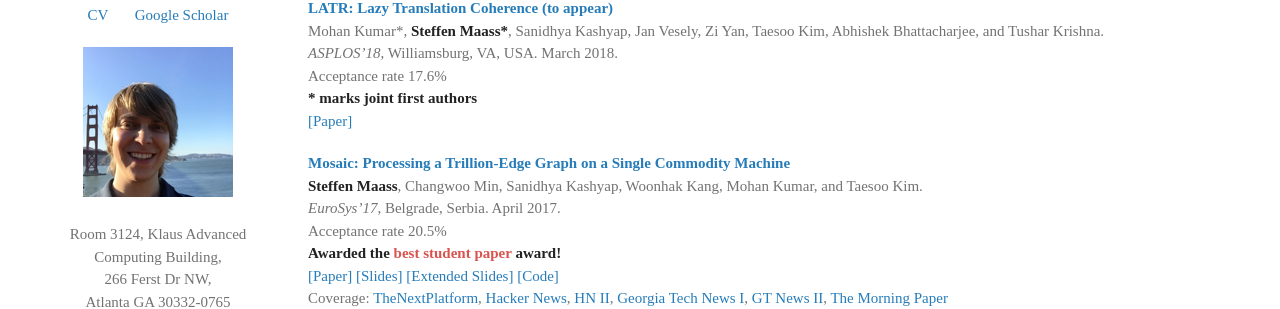
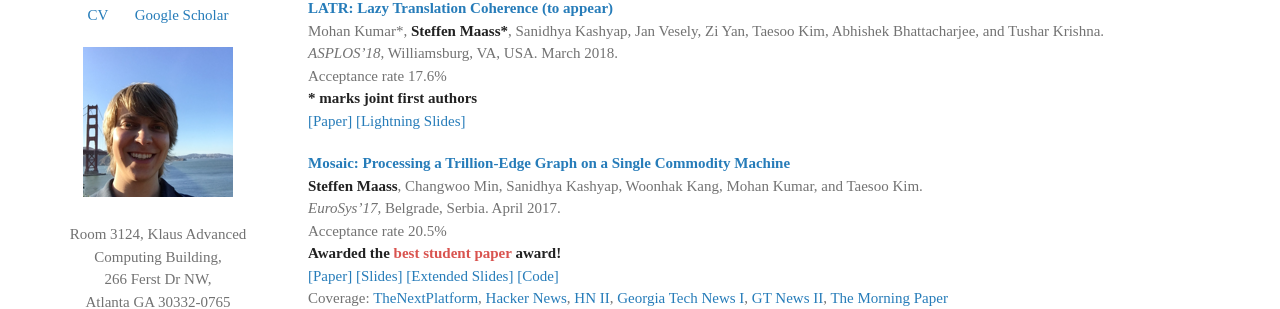
Before and after one commit to steffen-maass/steffen-maass.github.io, a Jekyll site: the page built from index.md, in a window 1280 px wide and 900 px high, scrolled down 423 px. Shown: the part 147-456 px from the top of the window. Built offline with Jekyll 4.4.1, drawn with Linux system fonts in a browser that asks for light colours; our own code applies the rules of GitHub Pages for plain Markdown files.

Commit message:
Add Latr lightning talk

```diff
--- a/index.md
+++ b/index.md
@@ -29,6 +29,7 @@ _ASPLOS'18_, Williamsburg, VA, USA. March 2018.
 Acceptance rate 17.6%
 **\* marks joint first authors**
 [\[Paper\]](./data/latr-asplos18.pdf)
+[\[Lightning Slides\]](./data/latr-talk-lightning-asplos18.pdf)
 
 **[Mosaic: Processing a Trillion-Edge Graph on a Single Commodity Machine](./data/mosaic-eurosys17.pdf)**
 **Steffen Maass**, Changwoo Min, Sanidhya Kashyap, Woonhak Kang, Mohan Kumar, and Taesoo Kim.
```
Also changed, not shown: 1 other file.
